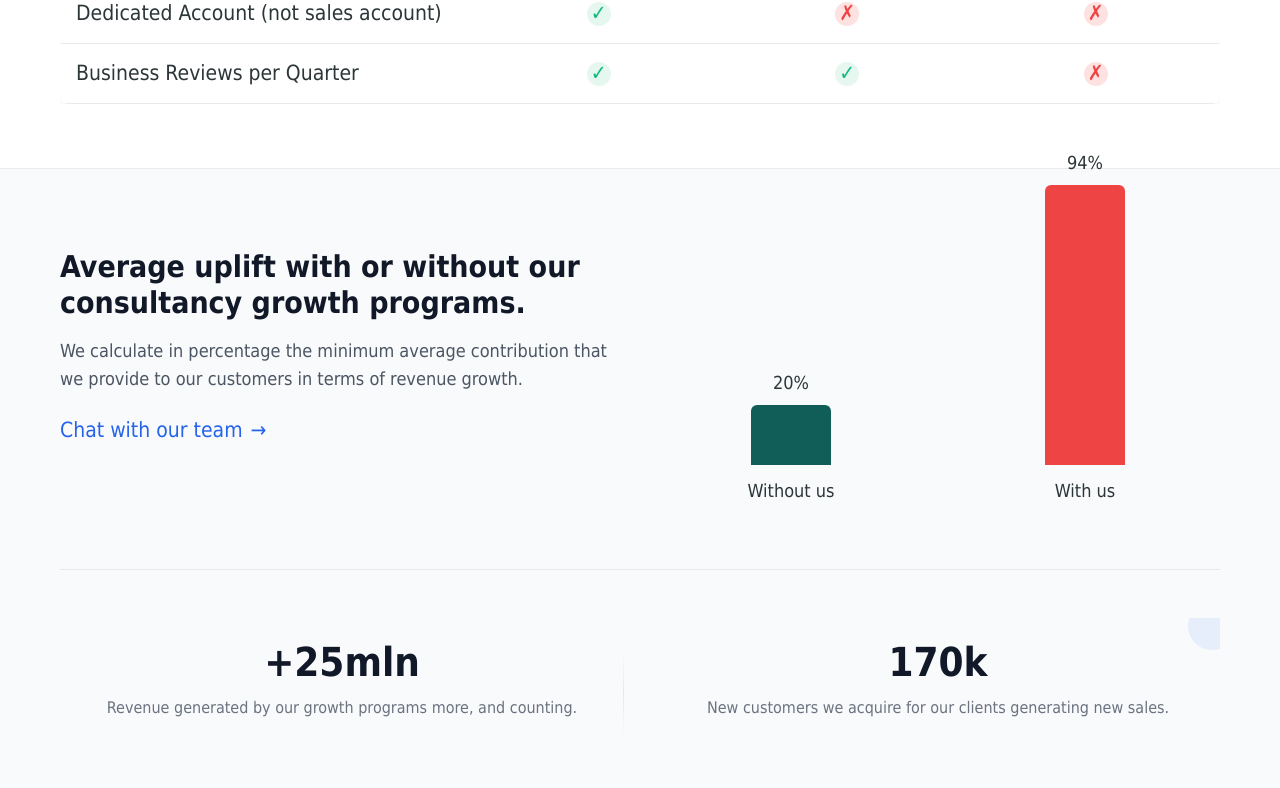
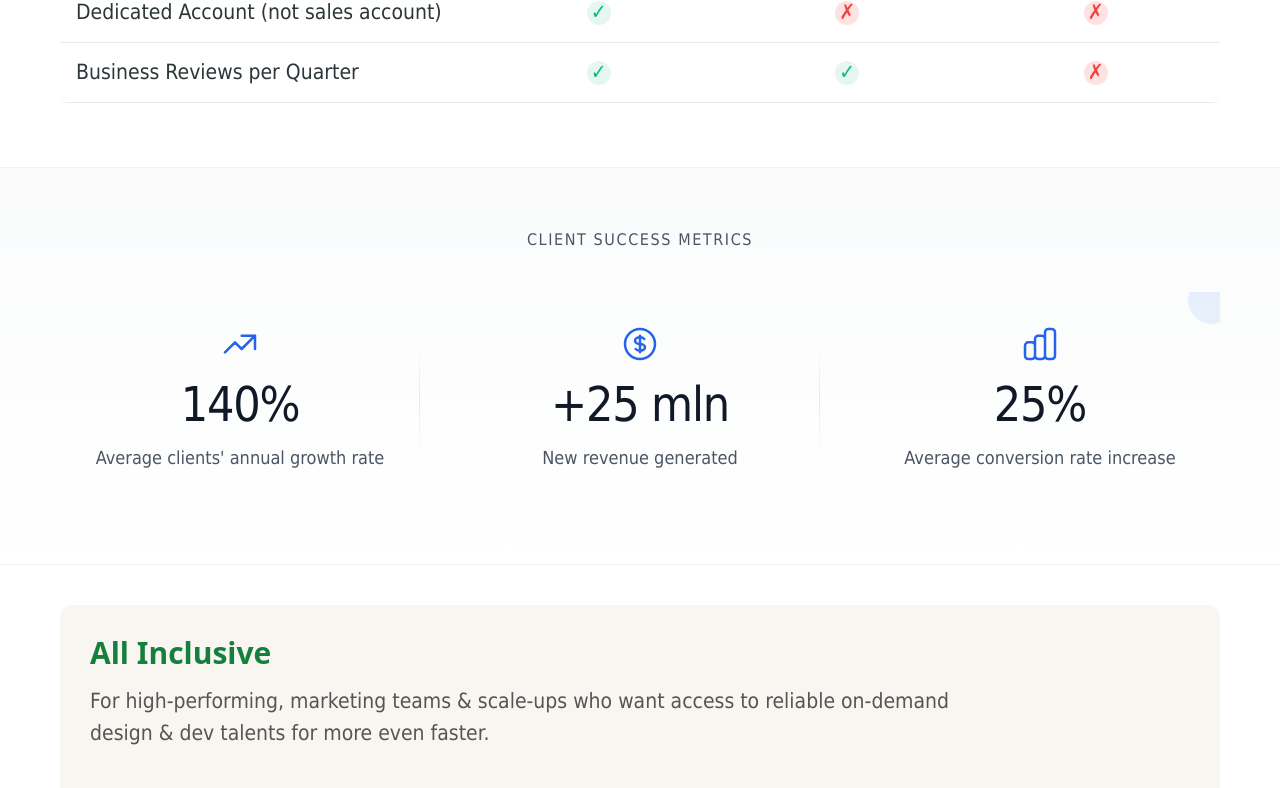
Before and after one commit to alexgenovese/lp-reica-agency-service, a Next.js app: page /pricing in a window 1280 px wide. Shown: the part 1669-2457 px from the top of the page. Built offline with nearby package versions, Linux system fonts and the light colour scheme; a web font is replaced by a local one.

Commit message:
bug fixed

```diff
--- a/app/pricing/page.tsx
+++ b/app/pricing/page.tsx
@@ -57,7 +57,7 @@ export default function PricingPage() {
           />
 
           {/* Service Comparison Table */}
-          <section className="comparison-table-section py-16 bg-white">
+          <section className="py-16 bg-white">
             <div className="container mx-auto px-4">
               <h2 className="text-3xl font-bold text-center mb-10">No hidden costs, simply a full-service to growth</h2>
 
@@ -206,59 +206,6 @@ export default function PricingPage() {
                     </tr>
                   </tbody>
                 </table>
-              </div>
-            </div>
-          </section>
-
-          {/* Uplift Comparison Section */}
-          <section className="uplift-comparison-section py-16 bg-gray-50">
-            <div className="container mx-auto px-4 max-w-4xl">
-              <div className="grid grid-cols-1 md:grid-cols-2 gap-8">
-                <div>
-                  <h2 className="text-3xl font-bold mb-4">Average uplift with or without our consultancy growth programs.</h2>
-                  <p className="text-lg text-gray-700 mb-6">
-                    We calculate in percentage the minimum average contribution that we provide to our customers in terms of revenue growth.
-                  </p>
-                  <a href="#" className="inline-flex items-center font-medium text-blue-600">
-                    Chat with our team <span className="ml-2">→</span>
-                  </a>
-                </div>
-
-                <div className="growth-chart-container">
-                  <div className="flex items-end h-64 mb-4">
-                    <div className="flex flex-col items-center mr-6">
-                      <div className="text-lg font-medium mb-2">20%</div>
-                      <div className="w-20 bg-teal-800 rounded-t-md" style={{ height: '60px' }}></div>
-                      <div className="mt-3 text-lg font-medium">Without us</div>
-                    </div>
-
-                    <div className="flex flex-col items-center">
-                      <div className="text-lg font-medium mb-2">94%</div>
-                      <div className="w-20 bg-red-500 rounded-t-md" style={{ height: '280px' }}></div>
-                      <div className="mt-3 text-lg font-medium">With us</div>
-                    </div>
-                  </div>
-                </div>
-              </div>
-
-              <div className="grid grid-cols-1 md:grid-cols-2 gap-8 mt-12 border-t pt-12 border-gray-200">
-                <div className="stat-card">
-                  <h3 className="text-5xl font-bold text-gray-900 mb-3">
-                    {statsVisible ? <CountUp end={25} prefix="+" suffix="mln" duration={2.5} /> : "+0mln"}
-                  </h3>
-                  <p className="text-lg text-gray-600">
-                    Revenue generated by our growth programs more, and counting.
-                  </p>
-                </div>
-
-                <div className="stat-card">
-                  <h3 className="text-5xl font-bold text-gray-900 mb-3">
-                    {statsVisible ? <CountUp end={170} suffix="k" duration={2.5} /> : "0k"}
-                  </h3>
-                  <p className="text-lg text-gray-600">
-                    New customers we acquire for our clients generating new sales.
-                  </p>
-                </div>
               </div>
             </div>
           </section>
--- a/components/header.tsx
+++ b/components/header.tsx
@@ -44,7 +44,7 @@ export default function Header() {
           {/* Call to action and contact */}
           <div className="hidden lg:flex items-center space-x-4">
             <Link href="/contact-us" className="text-base text-gray-700 hover:text-gray-900 font-medium whitespace-nowrap">Contact Us</Link>
-            <Link href="/call" className="bg-blue-600 hover:bg-blue-700 text-white px-4 py-2 text-base rounded-md font-medium transition duration-150 hover:text-gray-50">Book a Call</Link>
+            <Link href={process.env.BOOK_A_CALL || "#"} className="bg-blue-600 hover:bg-blue-700 text-white px-4 py-2 text-base rounded-md font-medium transition duration-150 hover:text-gray-50">Book a Call</Link>
           </div>
 
           {/* Hamburger menu button for mobile */}
```
